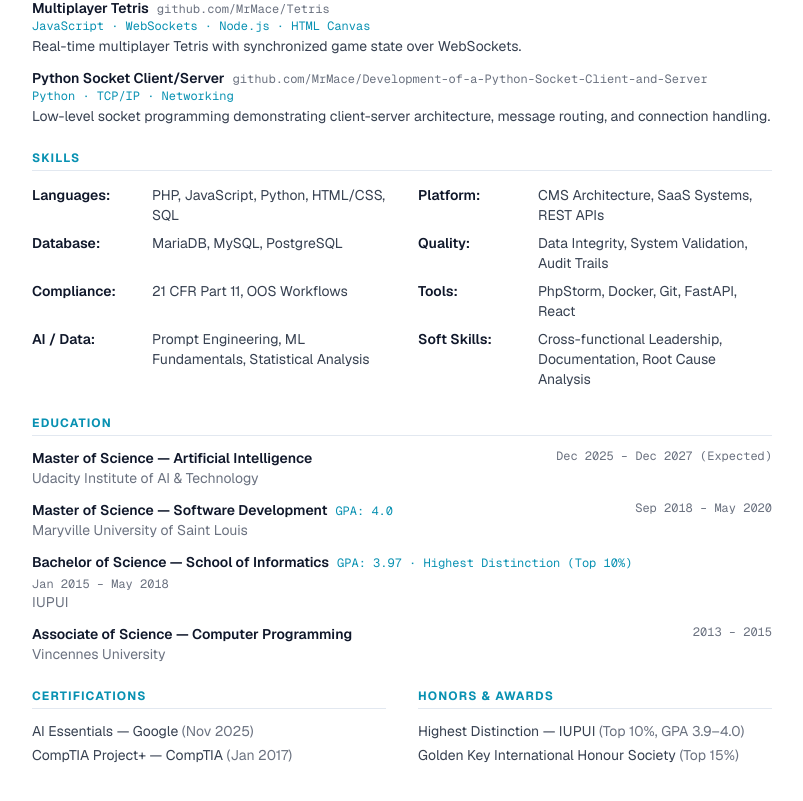
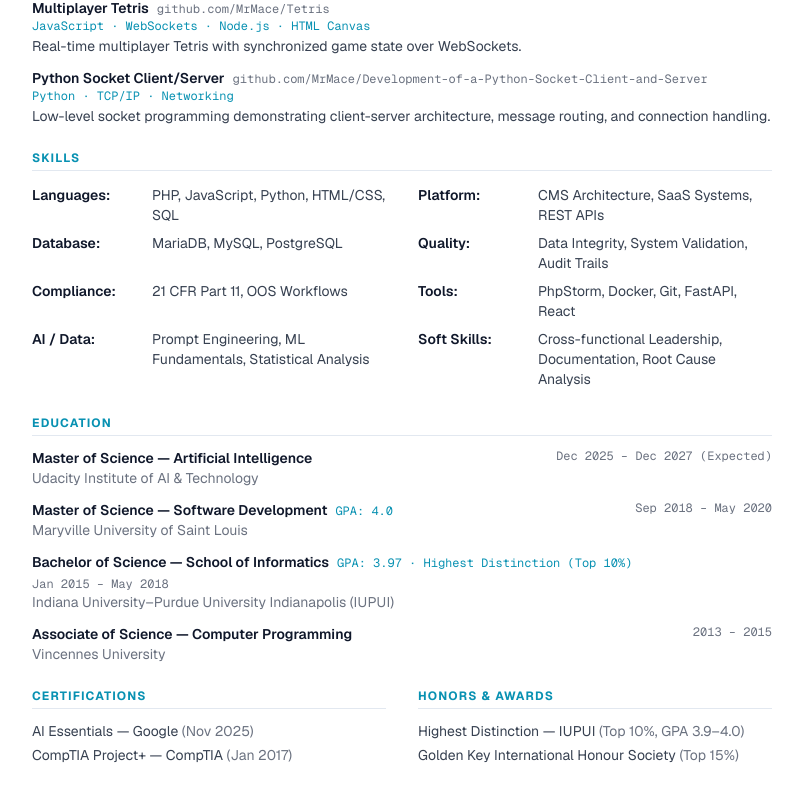
Before and after one commit to MrMace/portfolio, a Next.js app: page /resume in a window 1280 px wide. Shown: the part 1240-2041 px from the top of the page, without its empty margins (238-1041 px from the left). Built offline with nearby package versions, Linux system fonts and the light colour scheme.

Commit message:
Restore full IUPUI school name

```diff
--- a/app/resume/page.tsx
+++ b/app/resume/page.tsx
@@ -208,7 +208,7 @@ export default function Resume() {
             />
             <Degree
               degree="Bachelor of Science — School of Informatics"
-              school="IUPUI"
+              school="Indiana University–Purdue University Indianapolis (IUPUI)"
               period="Jan 2015 – May 2018"
               note="GPA: 3.97 · Highest Distinction (Top 10%)"
             />
--- a/components/Education.tsx
+++ b/components/Education.tsx
@@ -25,7 +25,7 @@ const degrees = [
   },
   {
     degree: "Bachelor of Science — School of Informatics",
-    school: "IUPUI",
+    school: "Indiana University–Purdue University Indianapolis (IUPUI)",
     period: "Jan 2015 – May 2018",
     status: "GPA 3.97",
     statusColor: "#7c3aed",
```
